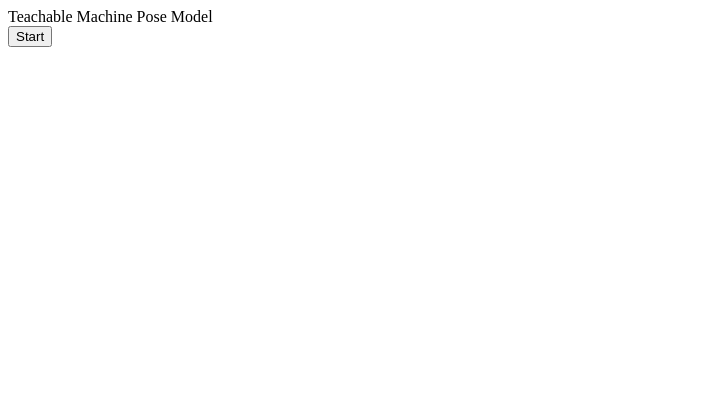
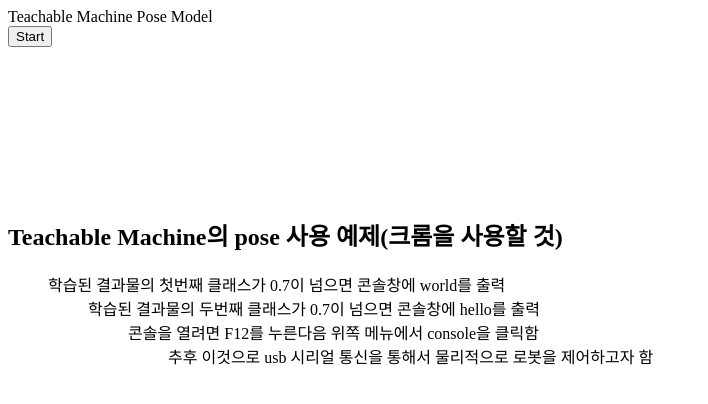
Before and after one commit to mtinet/TM_pose, a plain HTML site: page index.html in a window 1280 px wide. Shown: the whole page, without its empty margins (0-708 px from the left). Drawn offline with Linux system fonts and the light colour scheme.

Commit message:
Update index.html

```diff
--- a/index.html
+++ b/index.html
@@ -1,3 +1,7 @@
+<html>
+    <head>
+    </head>
+    <body>
         <div>Teachable Machine Pose Model</div>
         <button type="button" onclick="init()">Start</button>
         <div><canvas id="canvas"></canvas></div>
@@ -82,3 +86,12 @@
                 }
             }
         </script>
+
+        <h2>Teachable Machine의 pose 사용 예제(크롬을 사용할 것)</h2>
+        <tr><ol>학습된 결과물의 첫번째 클래스가 0.7이 넘으면 콘솔창에 world를 출력</tr>
+        <tr><ol>학습된 결과물의 두번째 클래스가 0.7이 넘으면 콘솔창에 hello를 출력</tr>
+        <tr><ol>콘솔을 열려면 F12를 누른다음 위쪽 메뉴에서 console을 클릭함</tr>
+        <tr><ol>추후 이것으로 usb 시리얼 통신을 통해서 물리적으로 로봇을 제어하고자 함</tr>
+
+    </body>
+</html>
```
Lines whose indentation alone changed are shown as unchanged.
